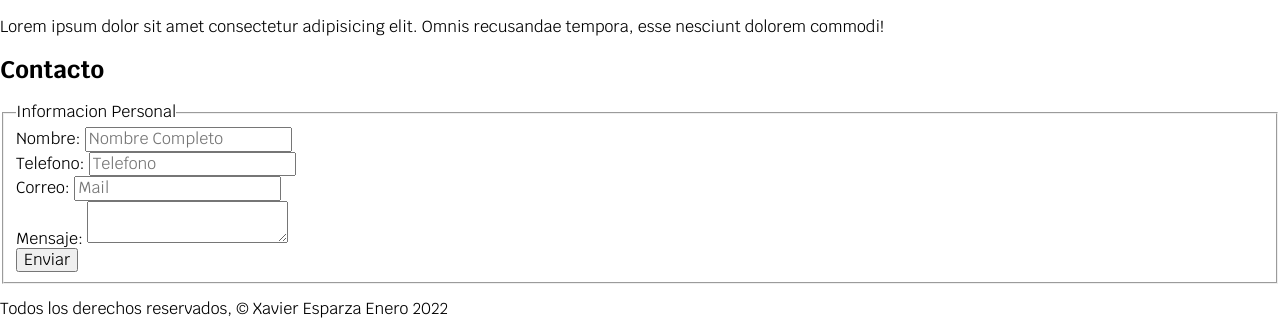
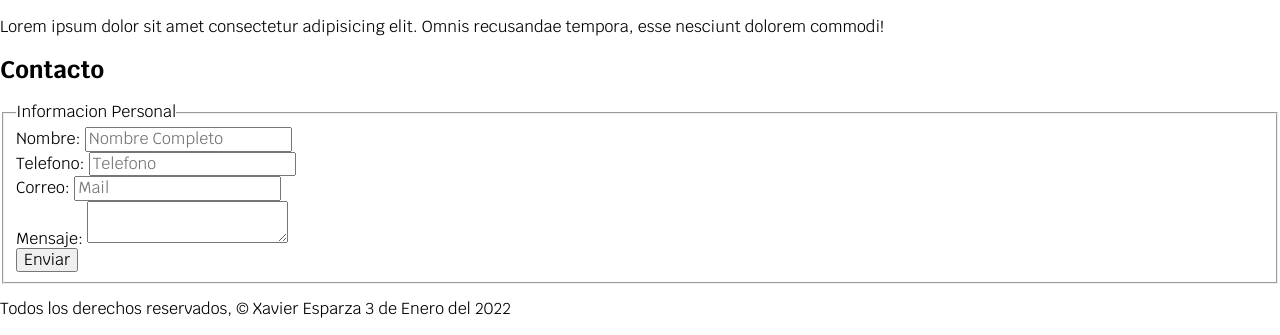
Before and after one commit to XavierJEG/frontend_fundamentals, a plain HTML site: page index.html in a window 1280 px wide. Shown: the part 753-1088 px from the top of the page. Drawn offline with Linux system fonts and the light colour scheme.

Commit message:
Se completó la fecha

```diff
--- a/index.html
+++ b/index.html
@@ -169,7 +169,7 @@
     </main>
     <footer>
         <p>Todos los derechos reservados,
-        &copy; Xavier Esparza Enero 2022</p>
+        &copy; Xavier Esparza 3 de Enero del 2022</p>
     </footer>
 </body>
 
```
